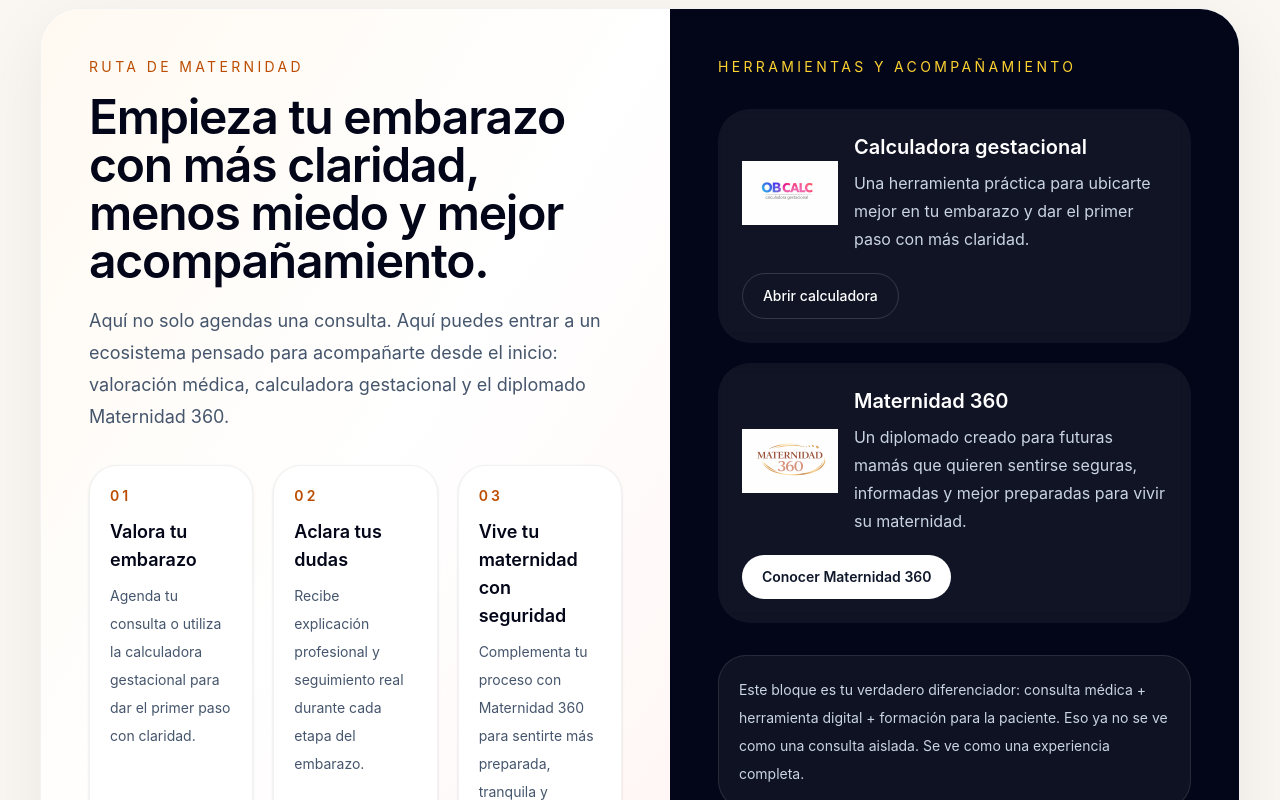
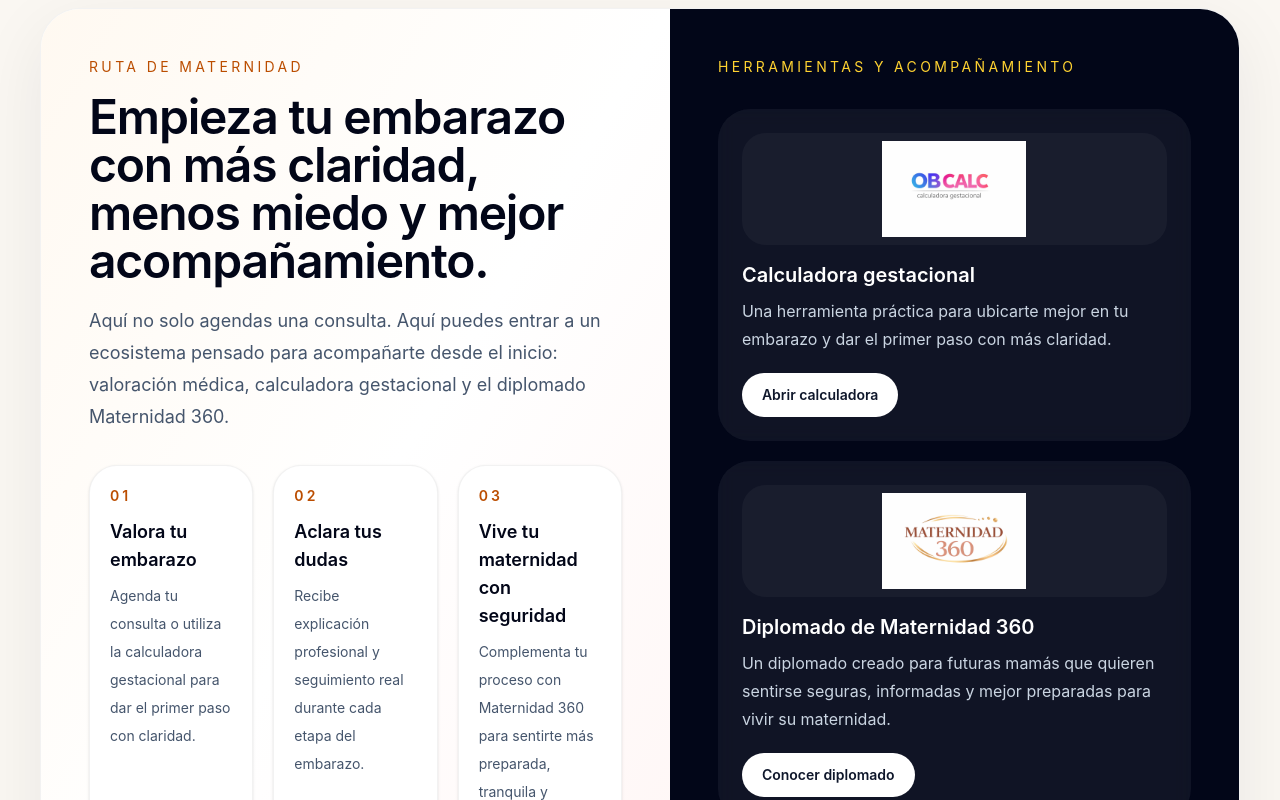
Before and after one commit to alejandritolimon0124-crypto/dralexmercado-web, a React (Vite) app: page / in a window 1280 px wide. Shown: the part 1080-1880 px from the top of the page. Built offline with nearby package versions, Linux system fonts and the light colour scheme.

Commit message:
resize logo -15% mobile final

```diff
--- a/src/App.jsx
+++ b/src/App.jsx
@@ -108,12 +108,12 @@ function App() {
       </a>
 
       <header className="sticky top-0 z-50 border-b border-black/5 bg-[#faf7f2]/95 backdrop-blur">
-        <div className="flex items-center justify-between pl-0 pr-2 py-0 lg:mx-auto lg:max-w-6xl lg:gap-3 lg:px-8 lg:py-3">
+        <div className="flex items-center justify-between pl-0 pr-2 pt-4 pb-2 lg:mx-auto lg:max-w-6xl lg:gap-3 lg:px-8 lg:py-3">
           <div className="flex h-14 items-center overflow-hidden lg:h-auto">
             <img
               src="/doctor-logo.png"
               alt="Dr Alex Mercado"
-              className="-ml-7 h-56 w-auto max-w-none object-contain md:ml-0 md:h-16"
+              className="-ml-7 h-40 w-auto max-w-none object-contain md:ml-0 md:h-16"
             />
           </div>
 
@@ -271,12 +271,15 @@ function App() {
 
                 <div className="mt-8 space-y-5">
                   <div className="rounded-[2rem] bg-white/6 p-6 backdrop-blur-sm">
-                    <div className="flex flex-col items-start gap-4 sm:flex-row sm:items-center">
+                    <div className="flex flex-col gap-4">
+                      <div className="flex h-28 w-full items-center justify-center overflow-hidden rounded-[1.5rem] bg-white/4 px-4">
                         <img
                           src="/logo-calculadora.png"
                           alt="Calculadora gestacional"
-                        className="h-16 w-auto object-contain"
+                          className="max-h-24 w-auto max-w-full object-contain"
                         />
+                      </div>
+
                       <div>
                         <h3 className="text-xl font-semibold">Calculadora gestacional</h3>
                         <p className="mt-2 leading-7 text-slate-300">
@@ -290,21 +293,24 @@ function App() {
                       href={calculadoraUrl}
                       target="_blank"
                       rel="noopener noreferrer"
-                      className="mt-5 inline-flex rounded-full border border-white/15 px-5 py-3 text-sm font-medium text-white transition hover:bg-white/8"
+                      className="mt-5 inline-flex rounded-full bg-white px-5 py-3 text-sm font-semibold text-slate-900 transition hover:-translate-y-0.5 hover:bg-slate-100"
                     >
                       Abrir calculadora
                     </a>
                   </div>
 
                   <div className="rounded-[2rem] bg-white/6 p-6 backdrop-blur-sm">
-                    <div className="flex flex-col items-start gap-4 sm:flex-row sm:items-center">
+                    <div className="flex flex-col gap-4">
+                      <div className="flex h-28 w-full items-center justify-center overflow-hidden rounded-[1.5rem] bg-white/4 px-4">
                         <img
                           src="/logo-maternidad.png"
-                        alt="Maternidad 360"
-                        className="h-16 w-auto object-contain"
+                          alt="Diplomado de Maternidad 360"
+                          className="max-h-24 w-auto max-w-full object-contain"
                         />
+                      </div>
+
                       <div>
-                        <h3 className="text-xl font-semibold">Maternidad 360</h3>
+                        <h3 className="text-xl font-semibold">Diplomado de Maternidad 360</h3>
                         <p className="mt-2 leading-7 text-slate-300">
                           Un diplomado creado para futuras mamás que quieren sentirse seguras,
                           informadas y mejor preparadas para vivir su maternidad.
@@ -314,9 +320,9 @@ function App() {
 
                     <a
                       href={maternidadUrl}
-                      className="mt-5 inline-flex rounded-full bg-white px-5 py-3 text-sm font-semibold text-slate-900 transition hover:-translate-y-0.5"
+                      className="mt-5 inline-flex rounded-full bg-white px-5 py-3 text-sm font-semibold text-slate-900 transition hover:-translate-y-0.5 hover:bg-slate-100"
                     >
-                      Conocer Maternidad 360
+                      Conocer diplomado
                     </a>
                   </div>
                 </div>
```
Lines whose indentation alone changed are shown as unchanged.
